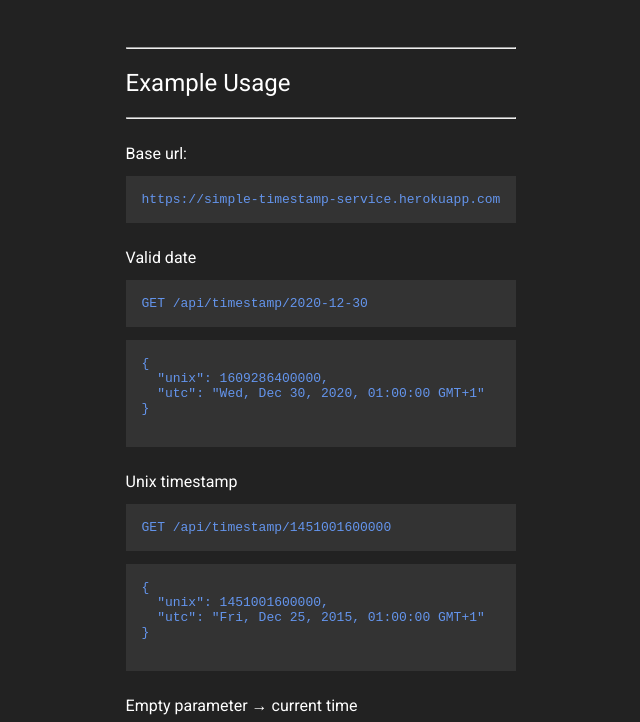
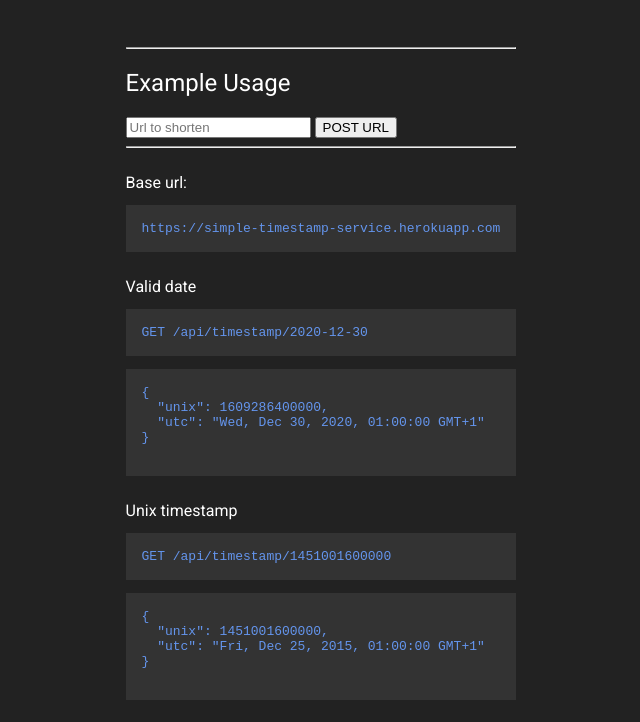
Before and after one commit to sitek94/url-shortener-microservice, a website: page views/index.html in a window 1280 px wide. Shown: the part 62-784 px from the top of the page, without its empty margins (319-959 px from the left). Drawn offline with Linux system fonts and the light colour scheme; files that its build step writes are made by us from their sources.

Commit message:
add simple form

```diff
--- a/views/index.html
+++ b/views/index.html
@@ -23,6 +23,14 @@
 
     <main>
       <h2>Example Usage</h2>
+
+      <div>
+        <form action="api/shorturl/new" method="POST">
+          <input type="text" name="url" placeholder="Url to shorten" />
+          <input type="submit" value="POST URL" />
+        </form>
+      </div>
+
       <hr />
 
       <!-- BASE URL -->
```
